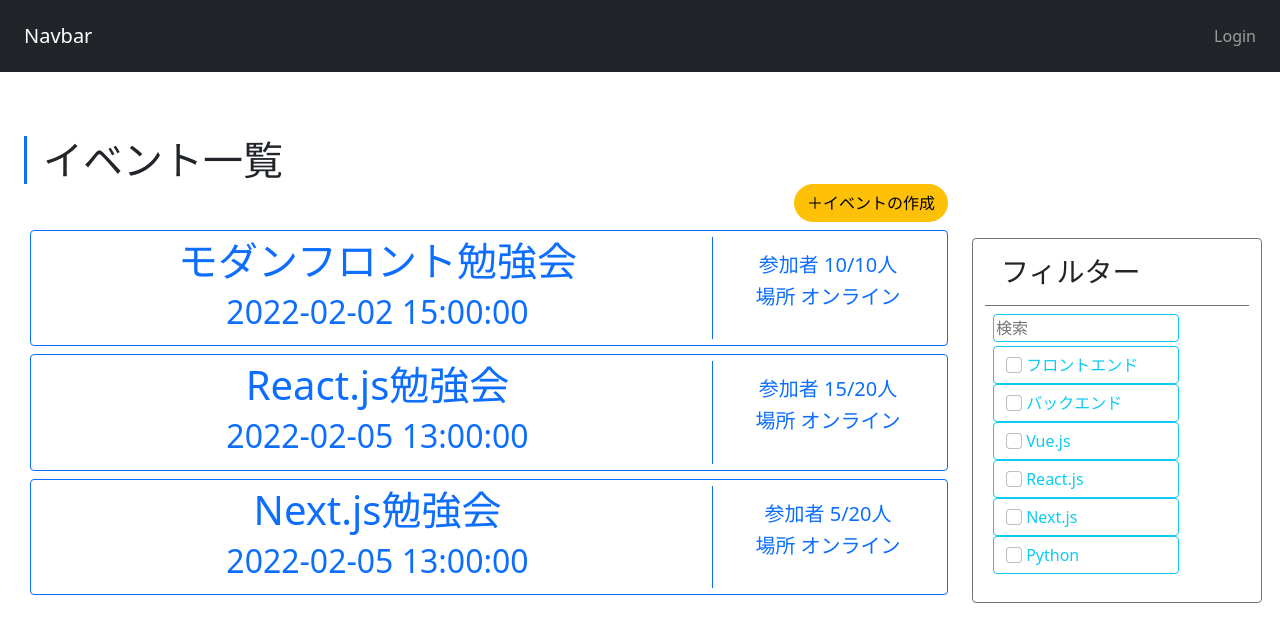
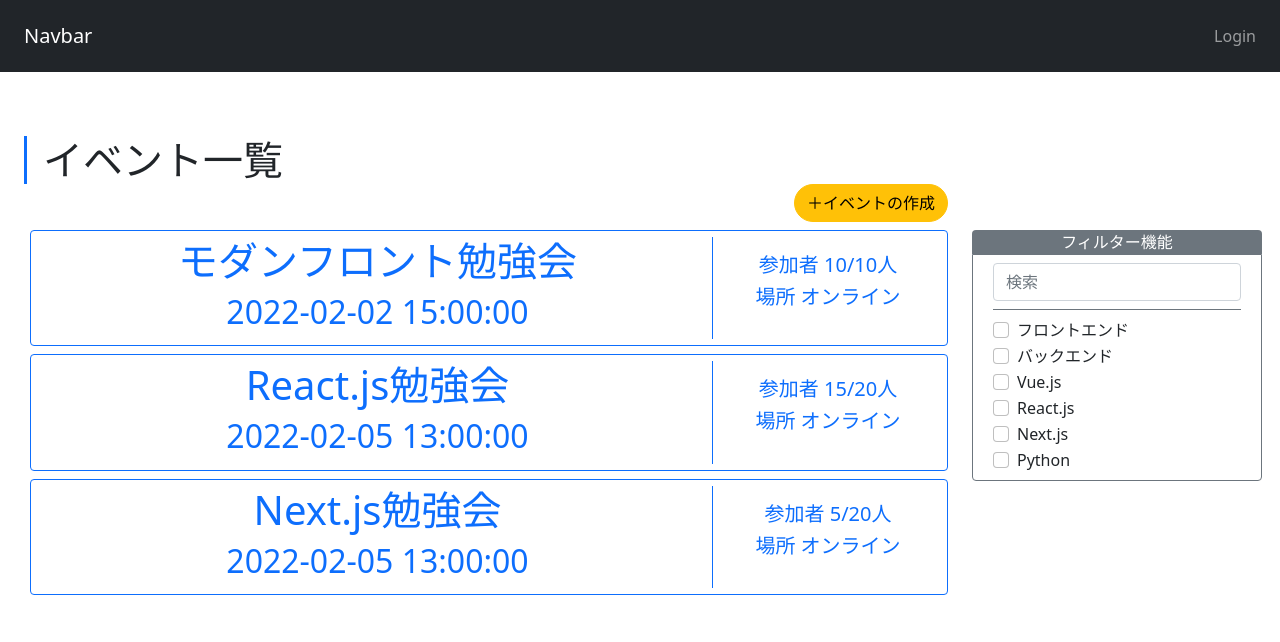
Before and after one commit to TAKAYAMAN2180/gmo-group-b-alfa, a Next.js app: page /home in a window 1280 px wide. Shown: the top 642 px of the page. Built offline with nearby package versions, Linux system fonts and the light colour scheme; no server answers.

Commit message:
add-filter-design

```diff
--- a/src/pages/home/index.tsx
+++ b/src/pages/home/index.tsx
@@ -249,17 +249,20 @@ export default function Page() {
               </div>
             })}
           </div>
-          <div className="row gy-2 col-3">
-            <div className="border border-secondary rounded">
-              <h3 className="border-bottom border-secondary p-3">フィルター</h3>
+          <div className="row gy-2 col-3 h-100">
+            <p className=" bg-secondary text-white rounded-top p-0 m-0 text-center">フィルター機能</p>
+            <div className="border border-secondary rounded-bottom mt-0">
               <div className="m-2">
-                <input className="mb-1 border border-info rounded w-75" type="text" placeholder="検索" onChange={(e) => setInputTech(e.target.value)} />
+                <input className="form-control" type="text" placeholder="検索" onChange={(e) => setInputTech(e.target.value)} />
+                <div className="border-bottom border-secondary pb-2"></div>
+                <div className="pt-2"></div>
                 {tech.map((tech: any) => {
                   if (tech.name.indexOf(inputTech) === -1) return null
                   return (
-                    <div className="d-flex btn btn-outline-info w-75 rounded" key={tech.id}>
-                      {/* <label><input id={tech.name} className="form-check-input" type="checkbox" onChange={() => handleTechCheck(tech.id - 1)} /> {tech.name}</label> */}
-                      <label><input id={tech.name} className="form-check-input" type="checkbox" onChange={() => handleTechCheck2()} /> {tech.name}</label>
+                    <div className="form-check" key={tech.id}>
+                      <label className="form-check-label">
+                        <input id={tech.name} className="form-check-input" type="checkbox" onChange={() => handleTechCheck2()} /> {tech.name}
+                      </label>
                     </div>
                   )
                 }
--- a/src/pages/login/index.tsx
+++ b/src/pages/login/index.tsx
@@ -13,10 +13,10 @@ export default function Page() {
     return (
         <>
             <div className={"d-flex justify-content-center"}>
-                <div className={"w-75 rounded border rounded-3 border-2 border-primary d-flex flex-column justify-content-center text-center p-3"}
+                <div className={"w-75 rounded border rounded-3 border-2 border-secondery d-flex flex-column justify-content-center text-center p-3"}
                     style={{ marginTop: "25vh", alignItems: "center" }}>
-                    <div className={"fs-3 border-primary border-start border-3 ps-3"}>ログイン</div>
-                    <div className={"w-100 mt-5"}>下のボタンを押してGoogleアカウントにログインしてください</div>
+                    <div className={"fs-3"}>ログイン</div>
+                    <div className={"w-100 my-3"}>下のボタンを押してGoogleアカウントにログインしてください。</div>
                     <div className={"w-25 mx-auto"}>
                         <Image
                             className={"img-fluid"}
```
Also changed, not shown: src/pages/event/new/index.tsx (+6 -4 lines).
